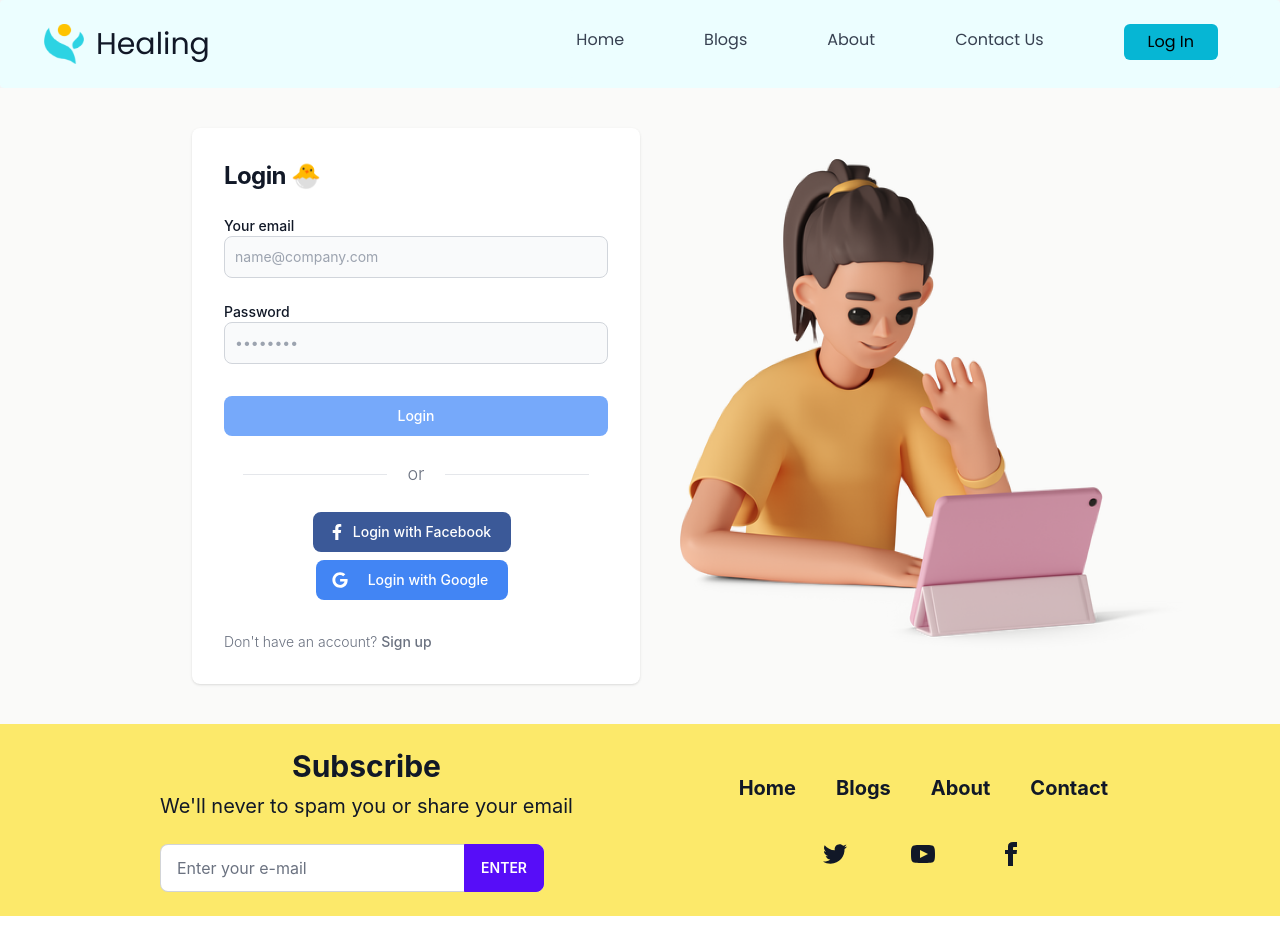
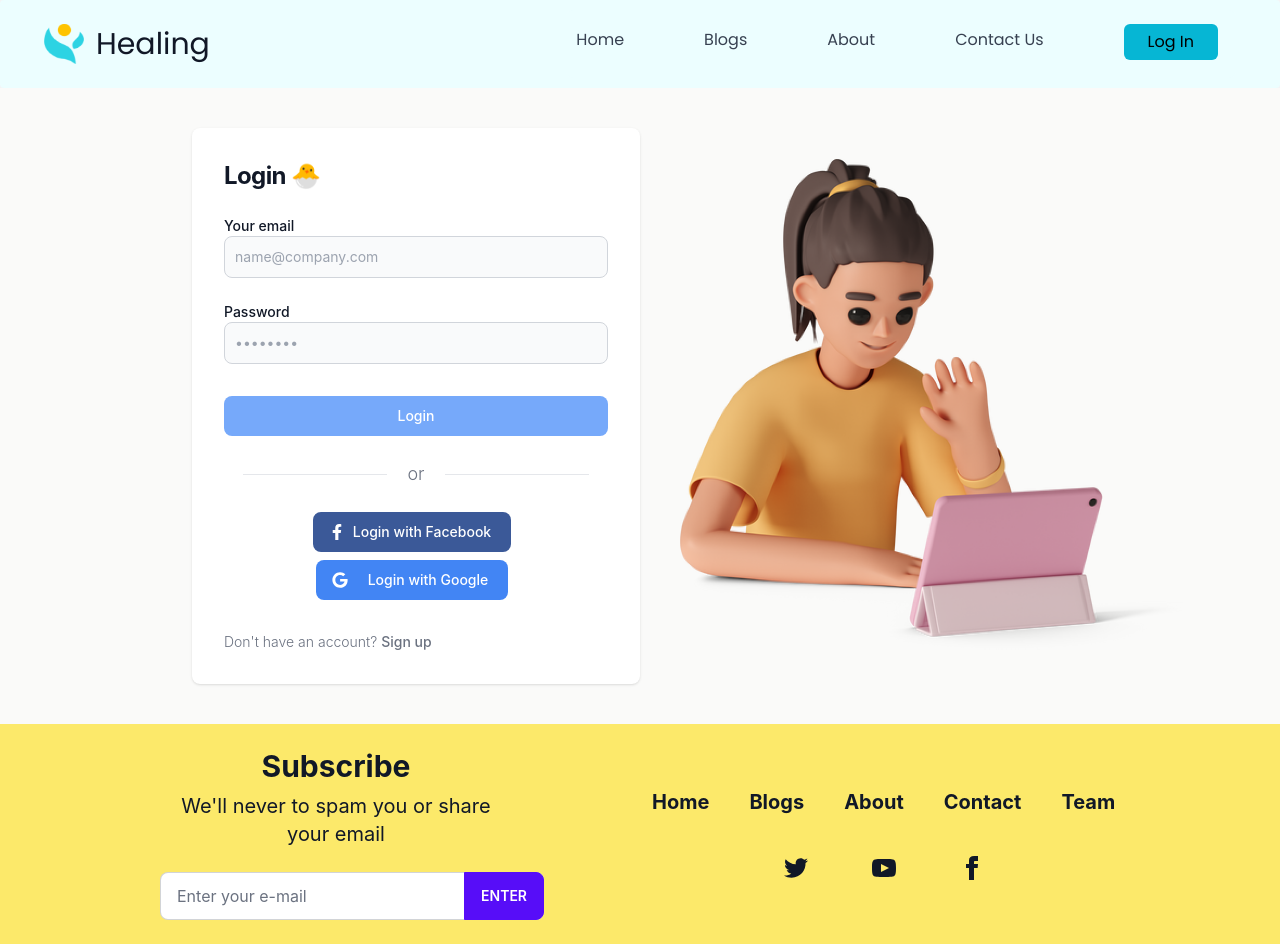
Before and after one commit to TherapyProject/iTherapy, a React (Create React App) app: page /login in a window 1280 px wide. Before the commit the page ends 916 px from the top, so only its background shows below. Built offline with nearby package versions, Linux system fonts and the light colour scheme; no server answers.

Commit message:
Fix: add team route to footer navigation

```diff
--- a/src/components/Footer/Footer.js
+++ b/src/components/Footer/Footer.js
@@ -33,6 +33,7 @@ function Footer() {
           <a href="/blogs">Blogs</a>
           <a href="/about">About</a>
           <a href="/contact">Contact</a>
+          <a href="/team">Team</a>
         </div>
         <div className="flex flex-row gap-10 lg:gap-16">
           <a href="https://twitter.com">
```
